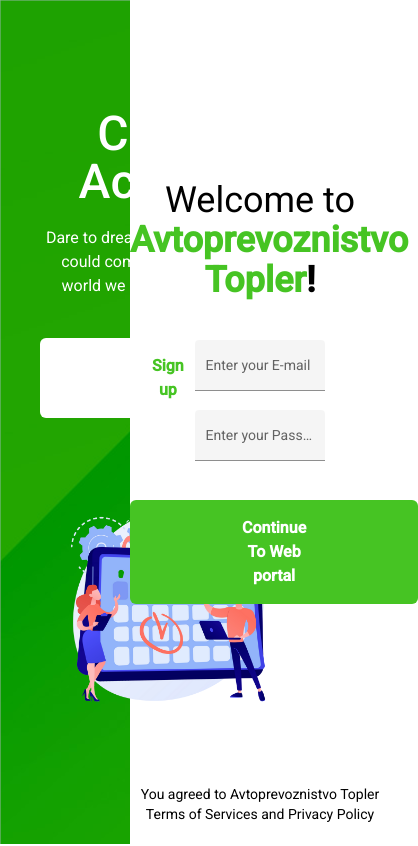
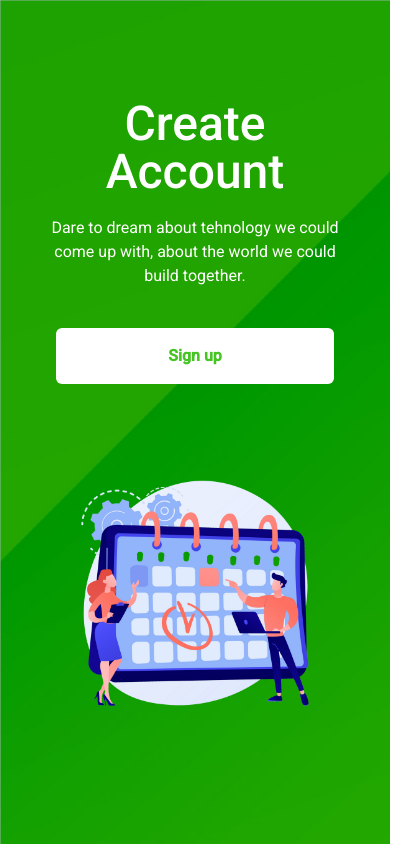
Before and after one commit to TimMori0/diplomska, an Angular app: page /login in a window 390 px wide. Shown: the top 846 px of the page, 418 px wide, since content can reach past the window. Built offline with nearby package versions, Linux system fonts and the light colour scheme.

Commit message:
fixed responsive design login

```diff
--- a/src/app/core/models/vloga.model.ts
+++ b/src/app/core/models/application.model.ts
@@ -1,4 +1,4 @@
-export class Vloga {
+export class Application {
     constructor(
       public fisrtname: string = '',
       public lastname: string = '',
--- a/src/app/modules/login/pages/login.page.html
+++ b/src/app/modules/login/pages/login.page.html
@@ -1,6 +1,6 @@
-<div class="grid grid-cols-3">
+<div class="md:flex">
     <!-- SIGN UP FORM -->
-    <div class="bg-[url('src/assets/images/greenBanner.png')]">
+    <div class="bg-[url('src/assets/images/greenBanner.png')] md:w-2/5">
         <div class="grid h-screen place-items-center p-10 text-center">
             <div class="text-white">
                 <div class="text-5xl font-medium">Create Account</div>
@@ -14,7 +14,7 @@
         </div>
     </div>
     <!-- SIGN IN FORM -->
-    <div class="col-span-2">
+    <div class="col-span-2 md:w-3/5">
         <div class="flex flex-col h-screen justify-between">
             <div></div>
             <div class="text-center">
@@ -23,13 +23,13 @@
                 <div class="text-sm">
                     <mat-form-field class="w-1/2 rounded-md" appearance="fill">
                         <mat-label>Enter your E-mail</mat-label>
-                        <input matInput [(ngModel)]="loginEmail">
+                        <input matInput type="email" [(ngModel)]="loginEmail">
                     </mat-form-field>
                 </div>
                 <div class="text-sm">
                     <mat-form-field class="w-1/2 rounded-md" appearance="fill">
                         <mat-label>Enter your Password</mat-label>
-                        <input matInput [(ngModel)]="loginPassword">
+                        <input matInput type="password" [(ngModel)]="loginPassword">
                     </mat-form-field>
                 </div>
                 <!-- BUTTON SIGN IN -->
--- a/src/app/modules/login/pages/login.page.ts
+++ b/src/app/modules/login/pages/login.page.ts
@@ -26,7 +26,7 @@
       console.log(user);
       if(user.email == this.loginEmail && user.password == this.loginPassword){
         console.log("SUCCES");
-        this.route.navigate(['/', 'form']);
+        this.route.navigate(['/form', user.type]);
       }
       else{
         console.log("FAIL")
```
